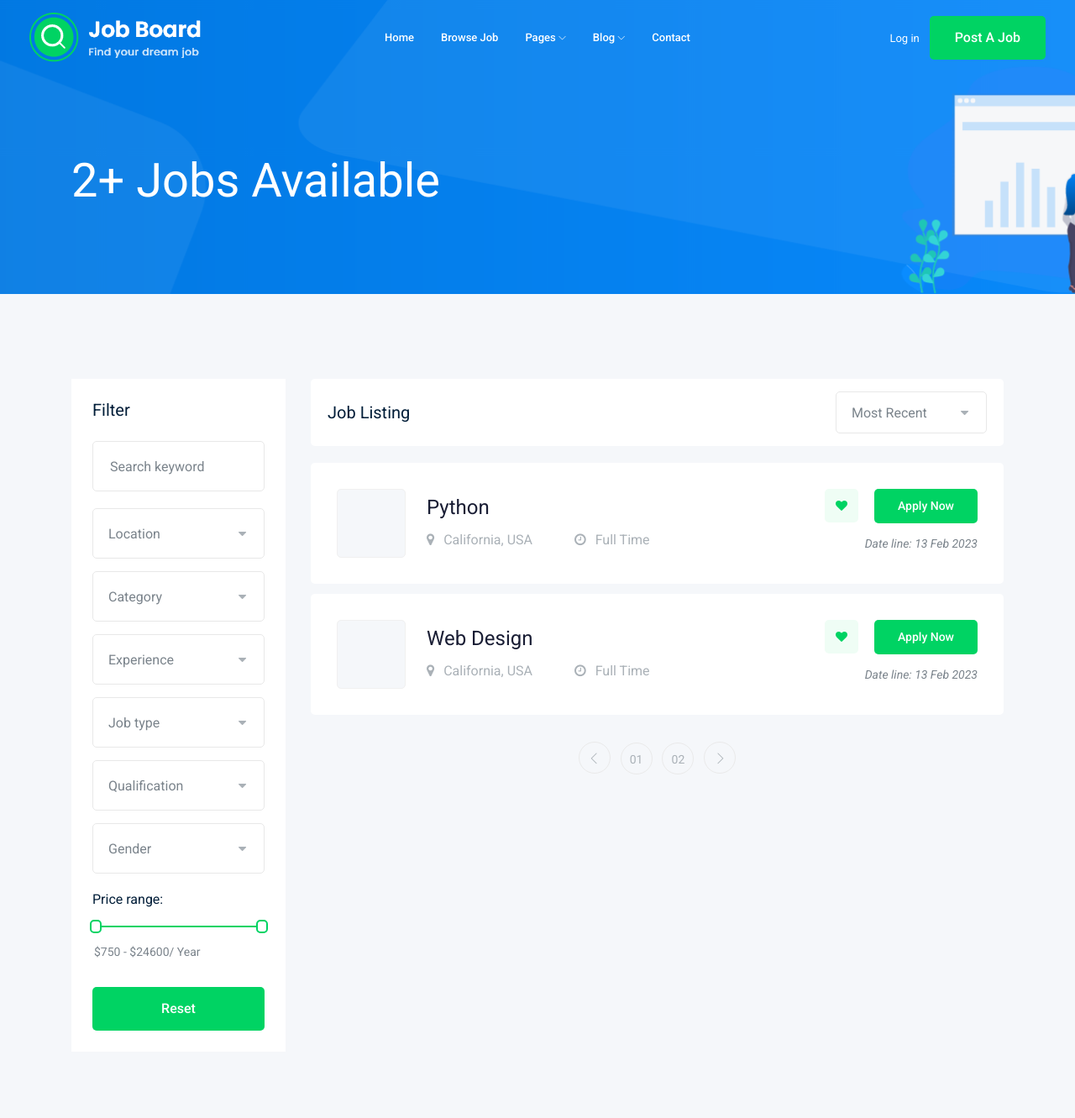
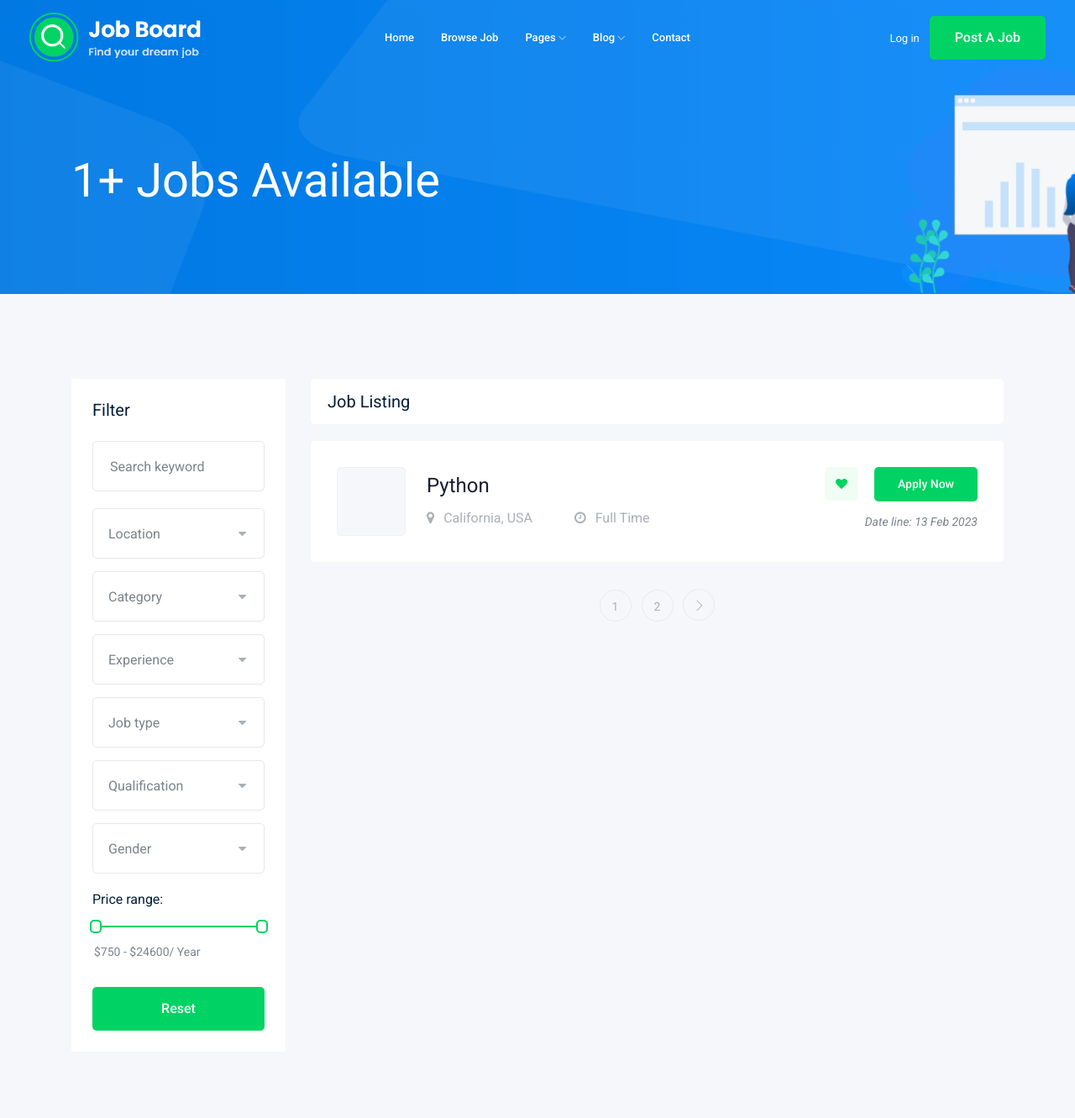
Before and after one commit to OmarJaber/django-job-board, a Django app: page /jobs/ in a window 1280 px wide. Shown: the top 1331 px of the page at 84% size. Run offline with Django 4.2, Linux system fonts and the light colour scheme; data comes from the database, SQL or seed files in the repository; some libraries are stand-ins or nearby versions.

Commit message:
pagination

```diff
--- a/job/templates/job/job_list.html
+++ b/job/templates/job/job_list.html
@@ -8,7 +8,8 @@
             <div class="row">
                 <div class="col-xl-12">
                     <div class="bradcam_text">
-                        <h3>{{ jobs.count }}+ Jobs Available</h3>
+                        {% comment %} <h3>{{ jobs.count }}+ Jobs Available</h3> {% endcomment %}
+                        <h3>{{ jobs|length }}+ Jobs Available</h3>
                     </div>
                 </div>
             </div>
@@ -111,14 +112,6 @@
                                     <h4>Job Listing</h4>
                                 </div>
                                 <div class="col-md-6">
-                                    <div class="serch_cat d-flex justify-content-end">
-                                        <select>
-                                            <option data-display="Most Recent">Most Recent</option>
-                                            <option value="1">Marketer</option>
-                                            <option value="2">Wordpress </option>
-                                            <option value="4">Designer</option>
-                                        </select>
-                                    </div>
                                 </div>
                             </div>
                         </div>
@@ -161,18 +154,29 @@
                                 </div>
                             {% endfor %}
                         </div>
+
+                        {% if jobs.has_other_pages %}
                             <div class="row">
                                 <div class="col-lg-12">
                                     <div class="pagination_wrap">
                                         <ul>
-                                        <li><a href="#"> <i class="ti-angle-left"></i> </a></li>
-                                        <li><a href="#"><span>01</span></a></li>
-                                        <li><a href="#"><span>02</span></a></li>
-                                        <li><a href="#"> <i class="ti-angle-right"></i> </a></li>
+                                            {% if jobs.has_previous %}
+                                                <li><a href="?page={{jobs.previouse_page_number}}"> <i class="ti-angle-left"></i> </a></li>
+                                            {% endif %}
+
+                                            {% for i in jobs.paginator.page_range %}
+                                                <li><a href="?page={{i}}"><span>{{ i }}</span></a></li>
+                                            {% endfor %}
+
+                                            {% if jobs.has_next %}
+                                                <li><a href="?page={{jobs.next_page_number}}"> <i class="ti-angle-right"></i> </a></li>
+                                            {% endif %}
                                         </ul>
                                     </div>
                                 </div>
                             </div>
+                        {% endif %}
+
                     </div>
                 </div>
             </div>
--- a/job/views.py
+++ b/job/views.py
@@ -1,10 +1,16 @@
 from django.shortcuts import render
 from .models import Job
+from django.core.paginator import Paginator
 
 # Create your views here.
 def job_list(request):
     job_list = Job.objects.all()
-    context={"jobs": job_list}
+
+    paginator = Paginator(job_list, 1) # Show 25 contacts per page.
+    page_number = request.GET.get('page')
+    page_obj = paginator.get_page(page_number)
+
+    context={"jobs": page_obj}
     return render(request, "job/job_list.html", context)
 
 def job_detail(request, id):
```
Lines whose indentation alone changed are shown as unchanged.
